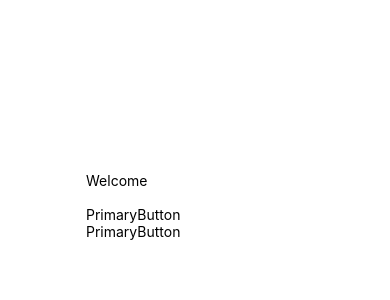
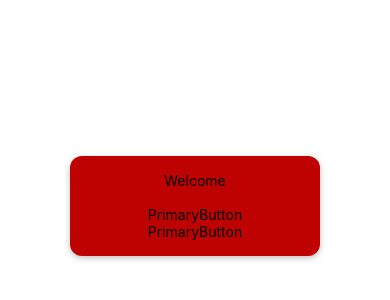
Before and after one commit to diegohdez90/native-guess-my-number, a React Native app: screen / in a window 390 px wide. Shown: the part 216-516 px from the top of the page. Built offline with nearby package versions, Linux system fonts and the light colour scheme.

Commit message:
feat: add root screen

```diff
--- a/screen/RootScreen.js
+++ b/screen/RootScreen.js
@@ -1,11 +1,11 @@
-import { View, Text } from 'react-native'
+import { View, StyleSheet, Text } from 'react-native'
 import React from 'react'
 import PrimaryButton from '../components/PrimaryButton'
 import { TextInput } from 'react-native'
 
 export default function RootScreen() {
   return (
-    <View>
+    <View style={styles.inputContainer}>
       <Text>Welcome</Text>
       <TextInput />
       <PrimaryButton>Reset</PrimaryButton>
@@ -13,3 +13,22 @@ export default function RootScreen() {
     </View>
   )
 }
+
+const styles = StyleSheet.create({
+  inputContainer: {
+    padding: 16,
+    alignItems: 'center',
+    justifyContent: 'center',
+    alignContent: 'center',
+    backgroundColor: '#be0202',
+    borderRadius: 12,
+    elevation: 8,
+    shadowColor: 'black',
+    shadowOffset: {
+      width: 0,
+      height: 2
+    },
+    shadowRadius: 6,
+    shadowOpacity: 0.25,
+  }
+})
```
